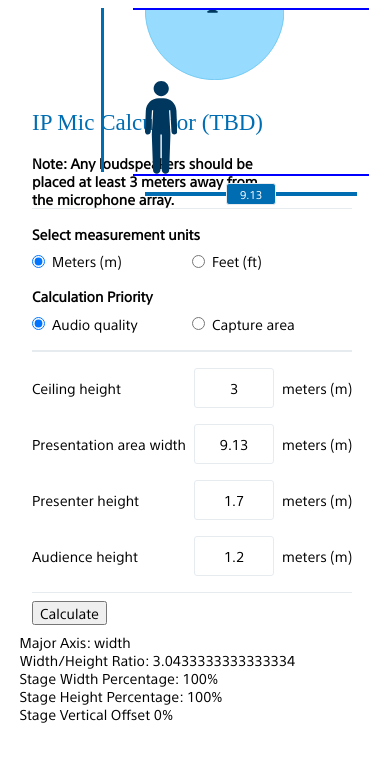
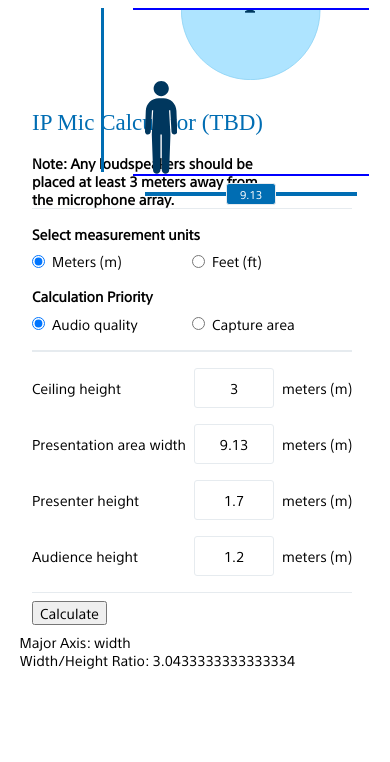
Before and after one commit to TE-9004062290/aerosmith-system-calculator, an Angular app: page / in a window 390 px wide. Shown: the top 762 px of the page. Built offline with nearby package versions, Linux system fonts and the light colour scheme.

Commit message:
More accurate positioning for the capture microphones. Removed some cruft that was preventing production builds.

```diff
--- a/src/app/components/graphical-stage/graphical-stage.component.html
+++ b/src/app/components/graphical-stage/graphical-stage.component.html
@@ -4,21 +4,19 @@
             <div class="person-wrapper" [ngStyle]="{'width': presenterWidthPercentage + 'px'}">
                 <app-svg-standing-person></app-svg-standing-person>
             </div>
-            <div class="microphone-wrapper" [ngStyle]="{'width': captureWidthPercentage + '%'}">
+            <div class="microphone-wrapper" [ngStyle]="{'width': captureWidthPercentage + '%', 'left': capturePosition + '%'}">
                 <app-svg-microphone></app-svg-microphone>
             </div>
-            <div class="microphone-wrapper" [ngStyle]="{'width': captureWidthPercentage + '%'}">
-                <app-svg-microphone></app-svg-microphone>
-            </div>
-            <div class="microphone-wrapper" [ngStyle]="{'width': captureWidthPercentage + '%'}">
+            <div class="microphone-wrapper" [ngStyle]="{'width': captureWidthPercentage + '%', 'left': capturePosition + '%'}">
                 <app-svg-microphone></app-svg-microphone>
             </div>
             <div class="lecture-width-ruler ruler-horizontal">
                 <div class="bar"></div>
-                <input id="lecture-width" class="inputs-input" type="number"
+                <input id="lecture-width" #inputWidth class="inputs-input" type="number"
                     [min]="CalculatorMins.lectureWidth"
                     [max]="CalculatorMaxes.lectureWidth"
-                    [(ngModel)]="calculatorService.lectureWidth"/>
+                    [(ngModel)]="calculatorService.lectureWidth"
+                    (ngModelChange)="yeet($event, inputWidth)"/>
                 <div class="bar"></div>
             </div>
         </div>
@@ -33,13 +31,4 @@
     <div>
         Width/Height Ratio: {{ widthHeightRatio }}
     </div>
-    <div>
-        Stage Width Percentage: {{ stageWidthPercentage }}%
-    </div>
-    <div>
-        Stage Height Percentage: {{ stageHeightPercentage }}%
-    </div>
-    <div>
-        Stage Vertical Offset {{ stageTopOffsetPercentage }}%
-    </div>
 </div>
--- a/src/app/components/graphical-stage/graphical-stage.component.scss
+++ b/src/app/components/graphical-stage/graphical-stage.component.scss
@@ -24,7 +24,7 @@
             .microphone-wrapper {
                 position: absolute;
                 top: 0;
-                transition: width .25s linear;
+                transition: width .25s linear, left .25s linear;
             }
             .lecture-width-ruler.ruler-horizontal {
                 width: 100%;
--- a/src/app/components/graphical-stage/graphical-stage.component.ts
+++ b/src/app/components/graphical-stage/graphical-stage.component.ts
@@ -17,11 +17,13 @@ export class GraphicalStageComponent implements OnInit {
   public majorAxis: 'width' | 'height' | 'square' = 'square';
   public widthHeightRatio: number = 1;
   public captureWidthPercentage: number = 0;
+  public stageWidth: number = 500;
+  public capturePosition: number = 0;
 
   private containerHeight: number = 500;
   private wrapperWidth: number = 500;
-  private cHeight: number = 0;
-  private halfSquare: boolean = false;
+  public cHeight: number = 0;
+  public halfSquare: boolean = false;
   private stageWidthPercentage: number = 100;
   private stageHeightPercentage: number = 100;
   private stageTopOffsetPercentage: number = 0;
@@ -45,6 +47,7 @@ export class GraphicalStageComponent implements OnInit {
       }
     });
     this.wrapperWidth = this.wrapperRef ? this.wrapperRef.nativeElement.offsetWidth / 1 : this.wrapperWidth;
+    this.stageWidth = this.stageRef ? this.stageRef.nativeElement.offsetWidth / 1 : this.stageWidth;
     this.calculateProportions();
   }
 
@@ -52,6 +55,7 @@ export class GraphicalStageComponent implements OnInit {
   onResize(event) {
     this.containerHeight = this.resizerRef ? this.resizerRef.nativeElement.offsetWidth / 1 : 0;
     this.wrapperWidth = this.wrapperRef ? this.wrapperRef.nativeElement.offsetWidth / 1 : this.wrapperWidth;
+    this.stageWidth = this.stageRef ? this.stageRef.nativeElement.offsetWidth / 1 : this.stageWidth;
     this.calculateProportions();
   }
 
@@ -73,6 +77,7 @@ export class GraphicalStageComponent implements OnInit {
 
     this.presenterWidthPercentage = this.getPresenterWidthPercentage();
     this.captureWidthPercentage = this.getRadiusWidthPercentage();
+    this.capturePosition = this.getRadiusLeftPosition(null);
   }
 
   private getMajorAxis(): 'width' | 'height' | 'square' {
@@ -104,7 +109,31 @@ export class GraphicalStageComponent implements OnInit {
   private getRadiusWidthPercentage(): number {
     const cService = this.calculatorService;
     const captureDiameterWidthRatio = 6 / cService.lectureWidth;
-    console.log(captureDiameterWidthRatio);
     return captureDiameterWidthRatio * 100;
   }
+
+  private getRadiusLeftPosition(numMicrophone): number {
+    const cService = this.calculatorService;
+    const captureDiameterWidthRatio = 6 / cService.lectureWidth;
+    const captureWidthRadiusPerc = captureDiameterWidthRatio * 100 / 2;
+
+    // const captureDiameterPixelWidth = this.stageWidth * captureDiameterWidthRatio;
+    // const center = captureDiameterPixelWidth / 2;
+    // const stageCenter = this.stageWidth / 2;
+    // const toMove = stageCenter - center;
+    // return toMove;
+    if (!numMicrophone) {
+      return 50 - captureWidthRadiusPerc;
+    } else {
+      return 50 - captureWidthRadiusPerc;
+    }
+  }
+
+  public yeet(event, y) {
+    console.log(y);
+    if (event < this.CalculatorMins.lectureWidth || !event) {
+      this.calculatorService.lectureWidth = this.CalculatorMins.lectureWidth;
+      y.value = this.CalculatorMins.lectureWidth;
+    }
+  }
 }
--- a/src/app/components/svg-microphone/svg-microphone.component.html
+++ b/src/app/components/svg-microphone/svg-microphone.component.html
@@ -7,7 +7,7 @@
     </svg> -->
 <svg [ngStyle]="{'width': width}" viewBox="0 0 225 113" fill="none" xmlns="http://www.w3.org/2000/svg">
     <path opacity="0.3" d="M224.5 0C224.5 62.1341 174.354 112.5 112.5 112.5C50.6462 112.5 0.5 62.1341 0.5 0C0.5 -62.1341 50.6462 -112.5 112.5 -112.5C174.354 -112.5 224.5 -62.1341 224.5 0Z" fill="#63CCFF" stroke="#039BE5"/>
-    <g transform="scale(.50) translate(105 0)">
+    <g transform="scale(.50) translate(110 0)">
         <path d="M97 4.28571L106.143 0H119.857L129 4.28571V8H97V4.28571Z" fill="#00375E"/>
     </g>
 </svg>
--- a/src/app/main/calculation-theatre/calculation-theatre.component.html
+++ b/src/app/main/calculation-theatre/calculation-theatre.component.html
@@ -22,8 +22,8 @@
                     toggleLabel="Calculation Priority"
                     leftLabel="Audio quality"
                     rightLabel="Capture area"
-                    [leftOption]="quality"
-                    [rightOption]="capture-area"
+                    leftOption="quality"
+                    rightOption="capture-area"
                     [(ngModel)]="calculationPriority">
                 </app-radio-toggle>
             </div>
```
